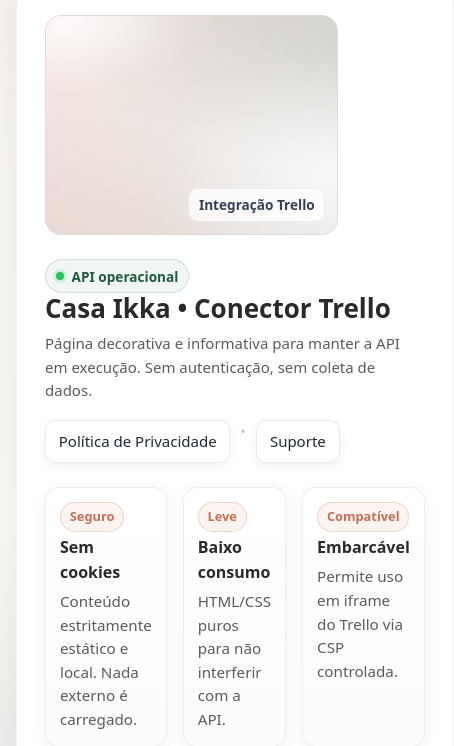
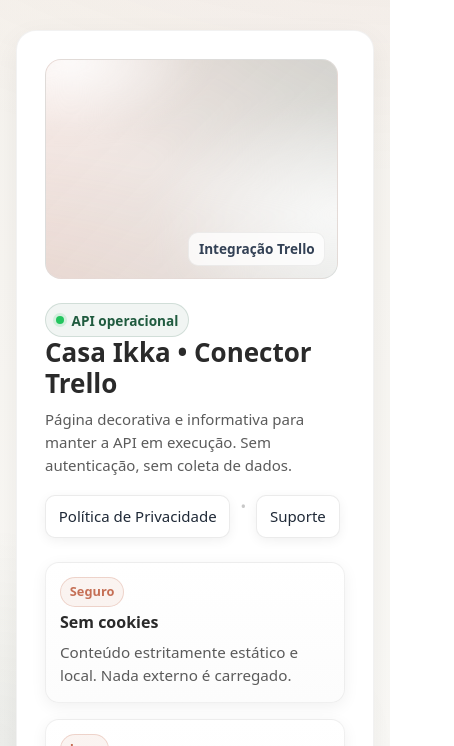
Before and after one commit to 1enzo1/casa-ikka-powerup-stub, a plain HTML site: page index.html in a window 390 px wide. Shown: the part 98-844 px from the top of the page, 454 px wide, since content can reach past the window. Drawn offline with Linux system fonts and the light colour scheme.

Commit message:
Fix(mobile): aumentar padding superior para logos fixas e ajustar grid para 1 coluna em telas estreitas (ex. 344x882)

```diff
--- a/index.html
+++ b/index.html
@@ -16,6 +16,7 @@
       --accent-2: #2f4a3a; /* verde musgo escuro */
       --card: #ffffff;
       --ring: rgba(0,0,0,.06);
+      --header-h: 96px; /* reserva para logos fixas */
     }
     *{box-sizing:border-box}
     html,body{height:100%}
@@ -37,7 +38,7 @@
     .logo.right{right:16px}
 
     /* Conteúdo central */
-    .wrap{min-height:100%; display:grid; place-items:center; padding:84px 16px 24px}
+    .wrap{min-height:100%; display:grid; place-items:center; padding:calc(var(--header-h) + 16px) 16px 24px}
     .card{
       width:min(920px, 100%); background:var(--card); border-radius:20px; padding:28px; box-shadow: 0 10px 30px var(--ring), 0 1px 0 rgba(255,255,255,.5) inset;
       border:1px solid rgba(0,0,0,.05);
@@ -73,9 +74,11 @@
     code{background:#f6f8fa; padding:.15rem .4rem; border-radius:6px; border:1px solid rgba(0,0,0,.06)}
 
     @media (max-width: 860px){
+      :root{ --header-h: 112px; }
       .hero{grid-template-columns: 1fr;}
       .hero-media{order:-1; height: 220px}
       .logo img{height:68px}
+      .grid{grid-template-columns: 1fr}
     }
   </style>
 </head>
```
